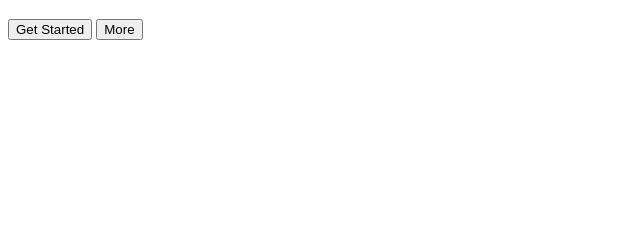
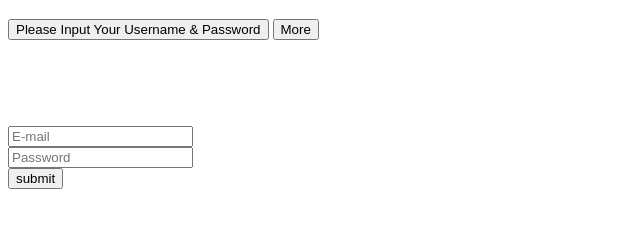
Before and after one commit to gedeastu/Doc_JS, a plain HTML site: page DOM_JS/training02.html in a window 1280 px wide. Both pictures are taken after a click on the button "Get Started". Shown: the part 61-288 px from the top of the page, without its empty margins (0-640 px from the left). Drawn offline with Linux system fonts and the light colour scheme.

Commit message:
up_training02

```diff
--- a/DOM_JS/training02.html
+++ b/DOM_JS/training02.html
@@ -14,5 +14,11 @@
     <h1>Training 02_JS</h1>
     <button id="getStarted" onclick="ifStarted()">Get Started</button>
     <button id="more" onmouseover="ifHover()" onmouseout="ifNonHover()">More</button>
+    <p id="text_more" style="visibility:hidden;" onmouseover="ifHover()" onmouseout="ifNonHover()">Lorem ipsum dolor sit amet, consectetur adipiscing elit,
+        sed do eiusmod tempor incididunt ut labore et dolore magna aliqua.
+        Ut enim ad minim veniam, quis nostrud exercitation ullamco laboris nisi ut aliquip ex ea commodo consequat.
+        Duis aute irure dolor in reprehenderit in voluptate velit esse cillum dolore eu fugiat nulla pariatur. Excepteur sint occaecat cupidatat non proident,
+        sunt in culpa qui officia deserunt mollit anim id est laborum.</p>
+    <script src="training02.js"></script>
 </body>
 </html>
--- a/DOM_JS/training02.js
+++ b/DOM_JS/training02.js
@@ -1,10 +1,36 @@
+let bodyDisplayed = document.body;
+console.log(bodyDisplayed);
 function ifStarted(){
-    let started = document.createElement(`img`);
-    started.src = `img/BloonSky.png`
+    let text_btn = document.getElementById(`getStarted`);
+    text_btn.textContent = `Please Input Your
+    Username & Password`;
+    console.log(text_btn);
+    let email = document.createElement(`input`);
+    email.setAttribute(`type`,`email`);
+    email.setAttribute(`placeholder`,`E-mail`);
+    email.style.marginTop = `1rem`;
+    email.style.display = `block`;
+    bodyDisplayed.appendChild(email);
+
+    let Password = document.createElement(`input`);
+    Password.setAttribute(`type`,`Password`);
+    Password.setAttribute(`placeholder`,`Password`);
+    Password.style.display = `block`;
+    bodyDisplayed.appendChild(Password);
+
+    let btn_submit = document.createElement(`button`);
+    btn_submit.setAttribute(`type`,`submit`);
+    btn_submit.textContent = `submit`;
+    btn_submit.style.display = `block`
+    bodyDisplayed.appendChild(btn_submit);
 }
+
 function ifHover(){
-
+    let hideContent = document.getElementById(`text_more`);
+    hideContent.style.visibility=`visible`;
+    bodyDisplayed.appendChild(desc);
 }
 function ifNonHover(){
-
+    let descColor = document.getElementById(`text_more`);
+    descColor.style.color=`blue`;
 }
```
Also changed, not shown: 1 other file.
